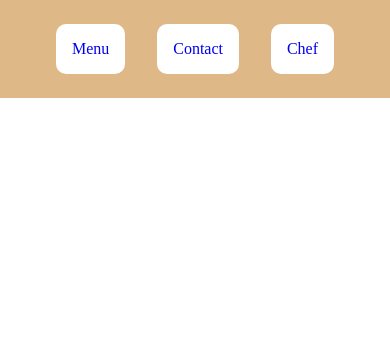
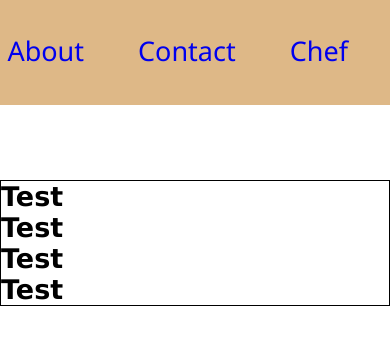
Before and after one commit to timegated/restaurant-template, a website built with webpack: page src/index.html in a window 390 px wide. Built offline with nearby package versions, Linux system fonts and the light colour scheme.

Commit message:
navs: adding mobile/desktop navigation

```diff
--- a/package.json
+++ b/package.json
@@ -4,8 +4,8 @@
   "description": "",
   "main": "index.js",
   "scripts": {
-    "start":"webpack-dev-server --config webpack.dev.js --open",
-    "build":"webpack --config webpack.prod.js"
+    "start": "webpack-dev-server --config webpack.dev.js --open",
+    "build": "webpack --config webpack.prod.js"
   },
   "repository": {
     "type": "git",
--- a/src/css/main.css
+++ b/src/css/main.css
@@ -1,4 +1,6 @@
 @import url("./navbar.css");
+@import url("./typography.css");
+@import url("./mobile.css");
 
 *,
 *:before,
@@ -12,3 +14,8 @@ html, body {
     margin: 0;
     padding: 0;
 }
+
+main {
+    margin-top: 10rem;
+    border: 1px solid black;
+}
--- /dev/null
+++ b/src/css/mobile.css
@@ -0,0 +1,3 @@
+.mobile-menu {
+  display: none;
+}
--- a/src/css/navbar.css
+++ b/src/css/navbar.css
@@ -7,19 +7,24 @@
     padding: 24px;
 
 }
+.main-menu__logo {
+    line-height: 1rem;
+    display: inline-block;
+}
 
 .main-menu__items {
     display: flex;
-    justify-content: space-evenly;
+    justify-content: flex-end;
     list-style: none;
+    line-height: 1rem;
 }
 
 .main-menu__item {
     padding: 1rem;
-    background: white;
-    border-radius: 10px;
+    margin-left: 1rem;
 }
 
 .main-menu__item a {
     text-decoration: none;
+    font-size: 1.5rem;
 }
--- /dev/null
+++ b/src/css/typography.css
@@ -0,0 +1,12 @@
+html, body {
+  font-size: 18px;
+  font-family: 'Segoe UI', Tahoma, Geneva, Verdana, sans-serif;
+}
+
+h1,
+h2,
+h3,
+h5,
+h6 {
+  font-family: Verdana, Geneva, Tahoma, sans-serif;
+}
--- a/src/index.html
+++ b/src/index.html
@@ -6,11 +6,21 @@
     <title>Restaurant Template</title>
 </head>
 <body>
+    <nav class="mobile-menu">
+        <ul class="mobile-menu__items">
+            <li class="mobile-menu__item"><a href="#">Mobile Link</a></li>
+            <li class="mobile-menu__item"><a href="#">Mobile Link</a></li>
+            <li class="mobile-menu__item"><a href="#">Mobile Link</a></li>
+        </ul>
+    </nav>
     <header class="main-header">
         <nav class="main-menu">
             <ul class="main-menu__items">
                 <li class="main-menu__item">
                     <a href="#">Menu</a>
+                </li>
+                <li class="main-menu__item">
+                    <a href="#">About</a>
                 </li>
                 <li class="main-menu__item">
                     <a href="#">Contact</a>
@@ -21,5 +31,19 @@
             </ul>
         </nav>
     </header>
+    <main>
+        <section>
+            <h1>Test</h1>
+        </section>
+        <section>
+            <h1>Test</h1>
+        </section>
+        <section>
+            <h1>Test</h1>
+        </section>
+        <section>
+            <h1>Test</h1>
+        </section>
+    </main>
 </body>
 </html>
```
Also changed, not shown: dist/index.html, 2 other files.
